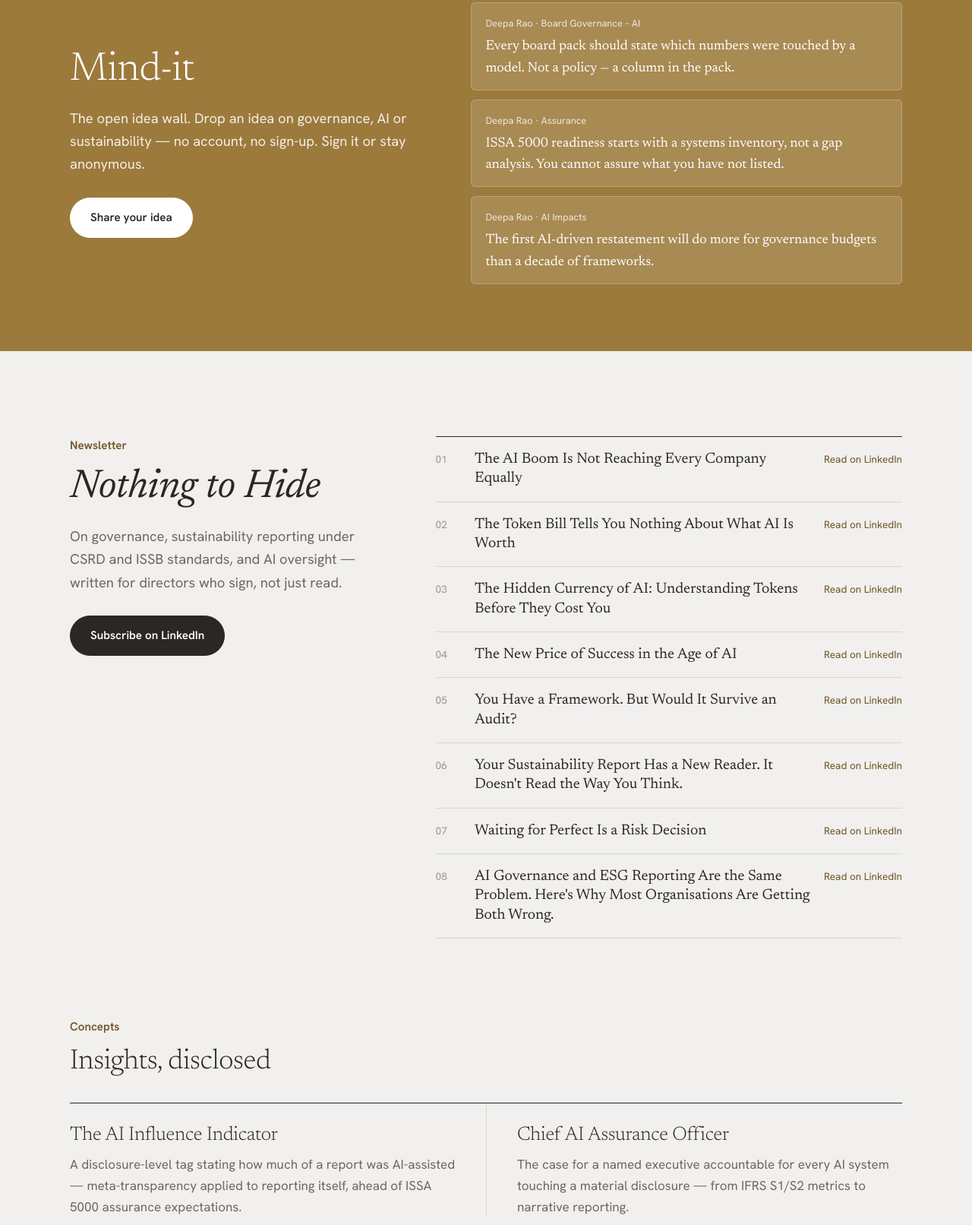
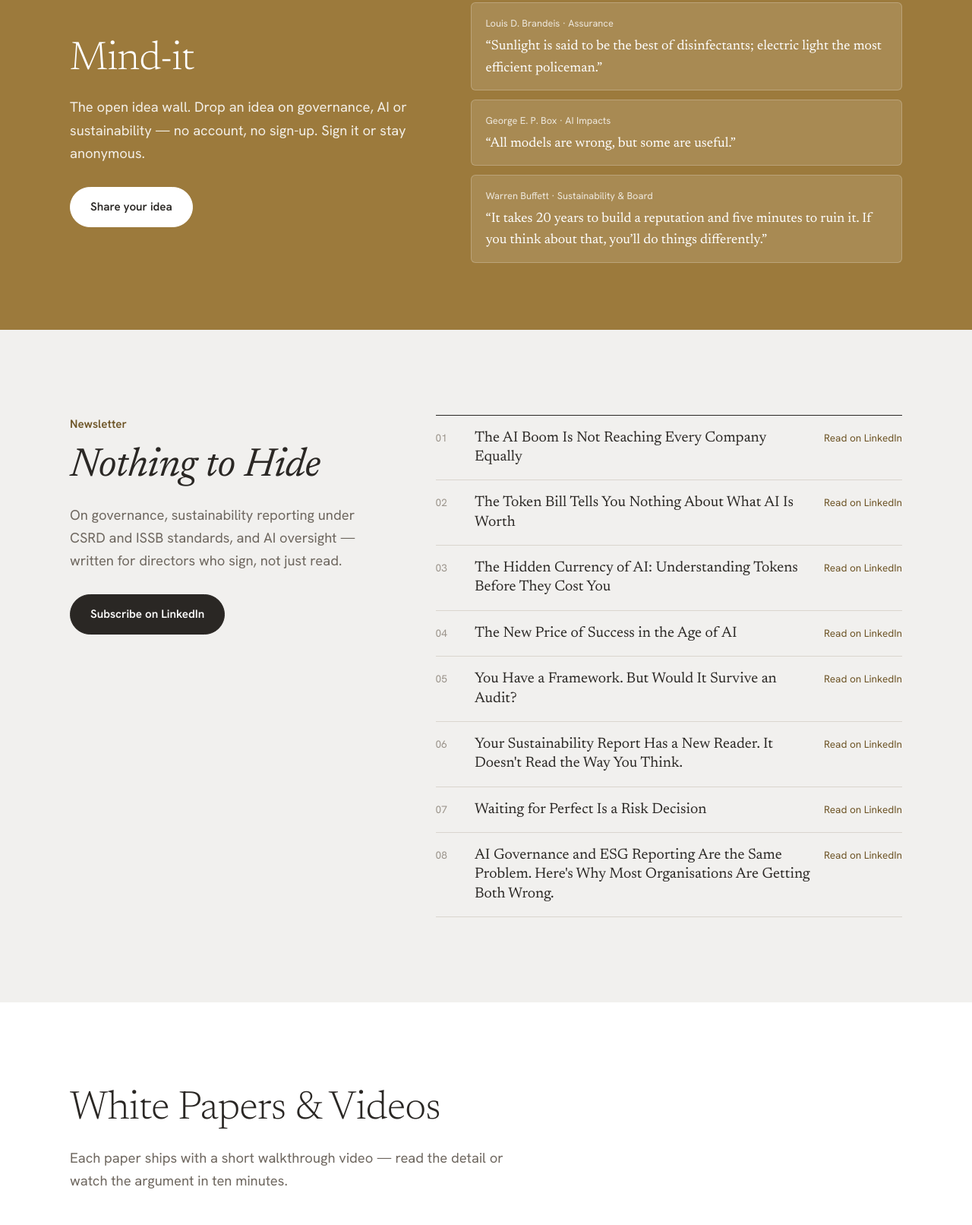
Before and after one commit to Trustairs/deepawebsite, a plain HTML site: page index.html in a window 1280 px wide. Shown: the part 2568-4180 px from the top of the page at 76% size. Drawn offline with Linux system fonts and the light colour scheme.

Commit message:
Rename booking link, remove Concepts section, seed Mind-it with quotes
Co-Authored-By: Claude Opus 5.5 <noreply@anthropic.com>
Claude-Session: https://claude.ai/code/session_01JwRvKWFSJ9GtfKk4eXhXA9

```diff
--- a/index.html
+++ b/index.html
@@ -163,11 +163,6 @@ h2{font-size:clamp(2.1rem,4.2vw,3.3rem);font-weight:300;max-width:20ch}
 .art--lead{grid-row:span 3;border-top:1px solid var(--ink)}
 .art--lead h4{font-size:clamp(1.8rem,3vw,2.5rem);font-weight:300;line-height:1.12;margin-bottom:14px}
 .art--lead p{font-size:1.08rem}
-.concepts{display:grid;grid-template-columns:1fr 1fr;gap:0;border-top:1px solid var(--ink)}
-.concept{padding:28px 40px 0 0}
-.concept+.concept{padding:28px 0 0 40px;border-left:1px solid var(--line)}
-.concept h4{font-size:1.6rem;font-weight:300;margin-bottom:10px}
-.concept p{color:var(--mute);margin:0}
 .ledger{margin:36px 0 0;font-size:.92rem;color:var(--mute);max-width:80ch;padding-left:16px;border-left:2px solid var(--brass)}
 
 /* ---------- papers ---------- */
@@ -347,8 +342,6 @@ footer{background:var(--dark);color:var(--dark-mute);border-top:1px solid var(--
   .wrap,.hero__grid{padding-left:20px;padding-right:20px}
   .fw__one{grid-template-columns:1fr}
   .fw__one .plate{max-width:220px}
-  .concepts{grid-template-columns:1fr}
-  .concept+.concept{padding:28px 0 0;border-left:0;margin-top:28px;border-top:1px solid var(--line)}
   .stats dt{font-size:2.2rem}
   .proof li{grid-template-columns:1fr;gap:2px}
   form.cf{grid-template-columns:1fr}.field.full,.ok{grid-column:auto}
@@ -488,7 +481,7 @@ footer{background:var(--dark);color:var(--dark-mute);border-top:1px solid var(--
   </div>
 </section>
 
-<!-- NEWSLETTER + CONCEPTS -->
+<!-- NEWSLETTER -->
 <section class="sec" id="writing">
   <div class="wrap">
     <div class="nl">
@@ -510,19 +503,6 @@ footer{background:var(--dark);color:var(--dark-mute);border-top:1px solid var(--
       </ol>
     </div>
 
-    <div class="sechead">
-      <div><p class="kicker">Concepts</p><h3>Insights, disclosed</h3></div>
-    </div>
-    <div class="concepts">
-      <div class="concept">
-        <h4>The AI Influence Indicator</h4>
-        <p>A disclosure-level tag stating how much of a report was AI-assisted — meta-transparency applied to reporting itself, ahead of ISSA 5000 assurance expectations.</p>
-      </div>
-      <div class="concept">
-        <h4>Chief AI Assurance Officer</h4>
-        <p>The case for a named executive accountable for every AI system touching a material disclosure — from IFRS S1/S2 metrics to narrative reporting.</p>
-      </div>
-    </div>
   </div>
 </section>
 
@@ -613,7 +593,7 @@ footer{background:var(--dark);color:var(--dark-mute);border-top:1px solid var(--
       <h2>Let's talk governance.</h2>
       <p class="lead">Board advisory, keynote speaking, framework collaboration, or early application of TRUST<sup class="m">™</sup> + AIRS<sup class="m">®</sup>.</p>
       <ul>
-        <li><a href="https://calendly.com/" target="_blank" rel="noopener">Book a board conversation</a></li>
+        <li><a href="https://calendly.com/" target="_blank" rel="noopener">Book a conversation</a></li>
         <li><a href="https://www.linkedin.com/in/deepa-rao-38468523" target="_blank" rel="noopener">LinkedIn</a></li>
         <li><a href="https://www.linkedin.com/newsletters/nothing-to-hide-7441589259091873793/" target="_blank" rel="noopener">Nothing to Hide — Newsletter</a></li>
       </ul>
@@ -777,10 +757,11 @@ footer{background:var(--dark);color:var(--dark-mute);border-top:1px solid var(--
   /* ---------- Mind-it ---------- */
   var TOPICS=['Board Governance – AI','Sustainability & Board','AI Impacts','Sustainability','Assurance'];
   var SEED=[
-    {id:'s1',name:'Deepa Rao',topic:'Board Governance – AI',text:'Every board pack should state which numbers were touched by a model. Not a policy — a column in the pack.'},
-    {id:'s2',name:'Deepa Rao',topic:'Assurance',text:'ISSA 5000 readiness starts with a systems inventory, not a gap analysis. You cannot assure what you have not listed.'},
-    {id:'s3',name:'Deepa Rao',topic:'AI Impacts',text:'The first AI-driven restatement will do more for governance budgets than a decade of frameworks.'},
-    {id:'s4',name:'Deepa Rao',topic:'Board Governance – AI',text:'Directors do not need to code. They need to ask: who owns this model, when was it last tested, what changed since we signed?'}
+    {id:'q1',name:'Louis D. Brandeis',topic:'Assurance',text:'“Sunlight is said to be the best of disinfectants; electric light the most efficient policeman.”'},
+    {id:'q2',name:'George E. P. Box',topic:'AI Impacts',text:'“All models are wrong, but some are useful.”'},
+    {id:'q3',name:'Warren Buffett',topic:'Sustainability & Board',text:'“It takes 20 years to build a reputation and five minutes to ruin it. If you think about that, you’ll do things differently.”'},
+    {id:'q4',name:'Upton Sinclair',topic:'Board Governance – AI',text:'“It is difficult to get a man to understand something, when his salary depends upon his not understanding it.”'},
+    {id:'q5',name:'Goodhart’s law, as put by Marilyn Strathern',topic:'Sustainability',text:'“When a measure becomes a target, it ceases to be a good measure.”'}
   ];
   var KEY='dr-mindit-v2',RE=[['up','👍'],['idea','💡'],['fire','🔥'],['heart','❤️']];
   var state=store.get(KEY,{mine:[],re:{}}),filter='All';
```
